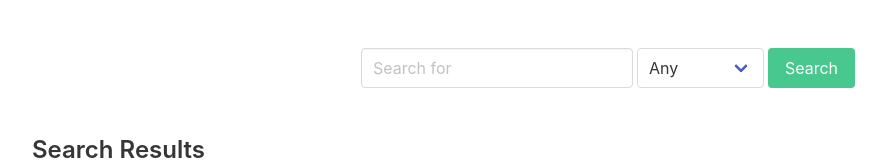
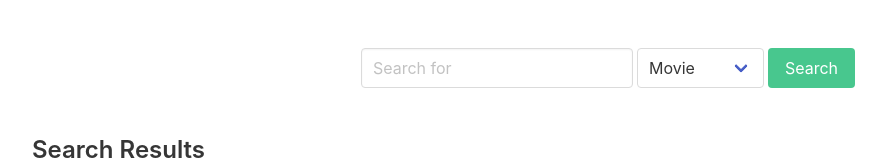
Before and after one commit to fmartinsrr/db-movie-react-router, a React (Vite) app: page /results in a window 1280 px wide. Shown: the top 160 px of the page, without its empty margins (32-918 px from the left). Built offline with nearby package versions, Linux system fonts and the light colour scheme.

Commit message:
fix erros on results screen when there is no search. remove unnecessary action from search component.

```diff
--- a/src/components/SearchBar.jsx
+++ b/src/components/SearchBar.jsx
@@ -3,14 +3,14 @@ import { useNavigation } from "react-router-dom";
 import { useContext } from "react";
 import { SearchResultsContext } from "./SearchResults"
 
-export function SearchBar({action}) {
+export function SearchBar() {
   const navigation = useNavigation();
   const { query, setQuery, queryType, setQueryType } = useContext(SearchResultsContext);
 
   const isLoading = navigation.state === "loading";
 
   return (
-    <Form action={action} onSubmit={ (event) => {
+    <Form action="/results" onSubmit={ (event) => {
         if (query) {} else {
           event.preventDefault();
         }
--- a/src/components/SearchResults.jsx
+++ b/src/components/SearchResults.jsx
@@ -19,7 +19,7 @@ const reducer = (state, action) => {
   }
 }
 
-export function SearchResults({ title, action, searchResults, currentSearch, currentSearchType }) {
+export function SearchResults({ title, searchResults, currentSearch, currentSearchType }) {
 
   const [state, dispatch] = useReducer(reducer, {query: currentSearch, queryType: currentSearchType, results: searchResults, resultsType: currentSearchType });
 
@@ -78,7 +78,7 @@ export function SearchResults({ title, action, searchResults, currentSearch, cur
   return (
     <SearchResultsContext.Provider value={context}>
       <div className="container mt-6">
-        <SearchBar action={action}/>
+        <SearchBar />
         <ResultsRow title={title} emptyMsg="No movies" />
       </div>
     </SearchResultsContext.Provider>
--- a/src/pages/Home.jsx
+++ b/src/pages/Home.jsx
@@ -15,7 +15,6 @@ export default function Home() {
   return (
     <SearchResults
       title="Popular Movies"
-      action="results"
       searchResults={results}
       currentSearch=""
       currentSearchType="movie"
--- a/src/pages/Results.jsx
+++ b/src/pages/Results.jsx
@@ -5,6 +5,7 @@ import { SearchResults } from '../components/SearchResults';
 export async function loader({ request }) {
   const url = new URL(request.url);
   const search = url.searchParams.get("search");
+  if (search) {
     let type = url.searchParams.get("by");
     let response;
     switch (type) {
@@ -26,6 +27,10 @@ export async function loader({ request }) {
     const results = (status === 200 ? response.data.results : []);
     return { results, status, search, type };
   }
+  else {
+    return { results: [], status: 404, search: "", type: "movie" }
+  }
+}
 
 export default function Results() {
   const { results, status, search, type } = useLoaderData();
@@ -33,7 +38,6 @@ export default function Results() {
   return (
     <SearchResults
       title="Search Results"
-      action="../results"
       searchResults={results}
       currentSearch={search}
       currentSearchType={type}
```
Lines whose indentation alone changed are shown as unchanged.
